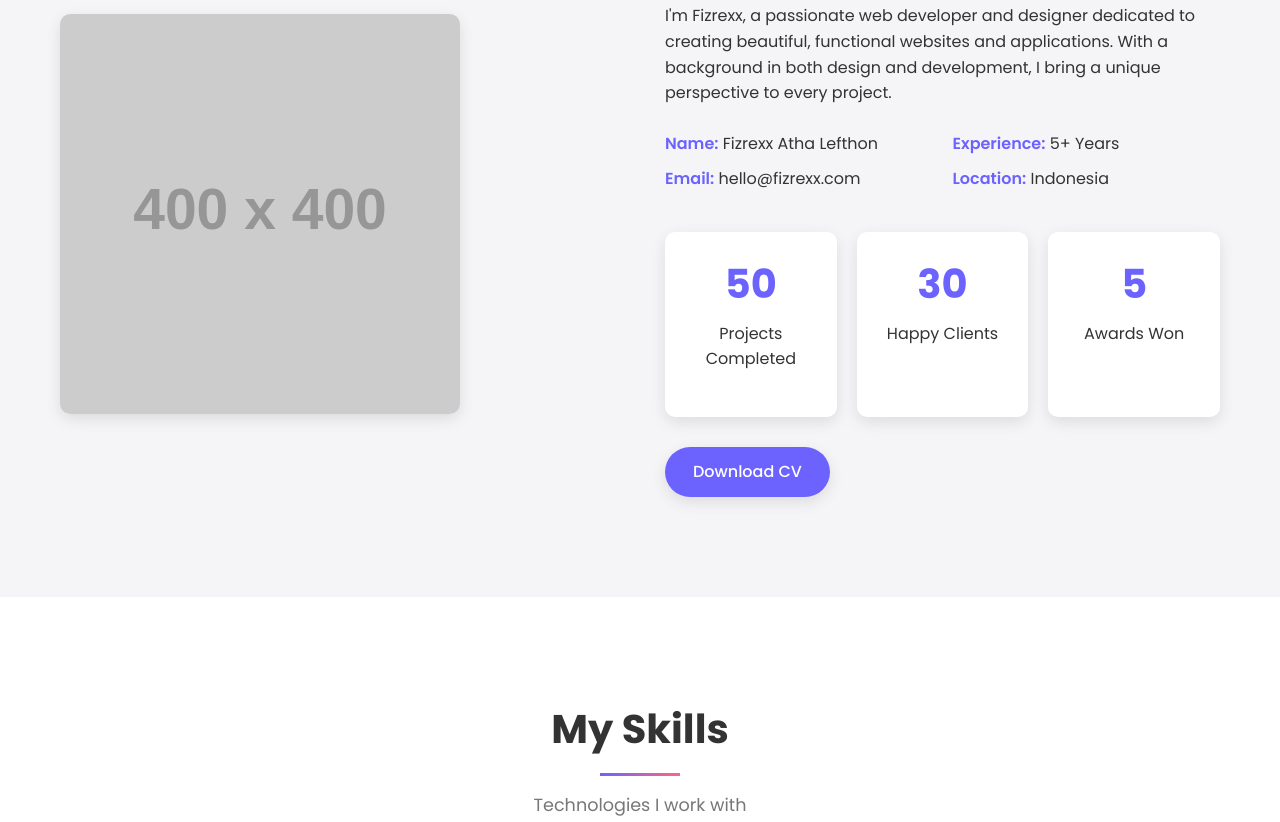
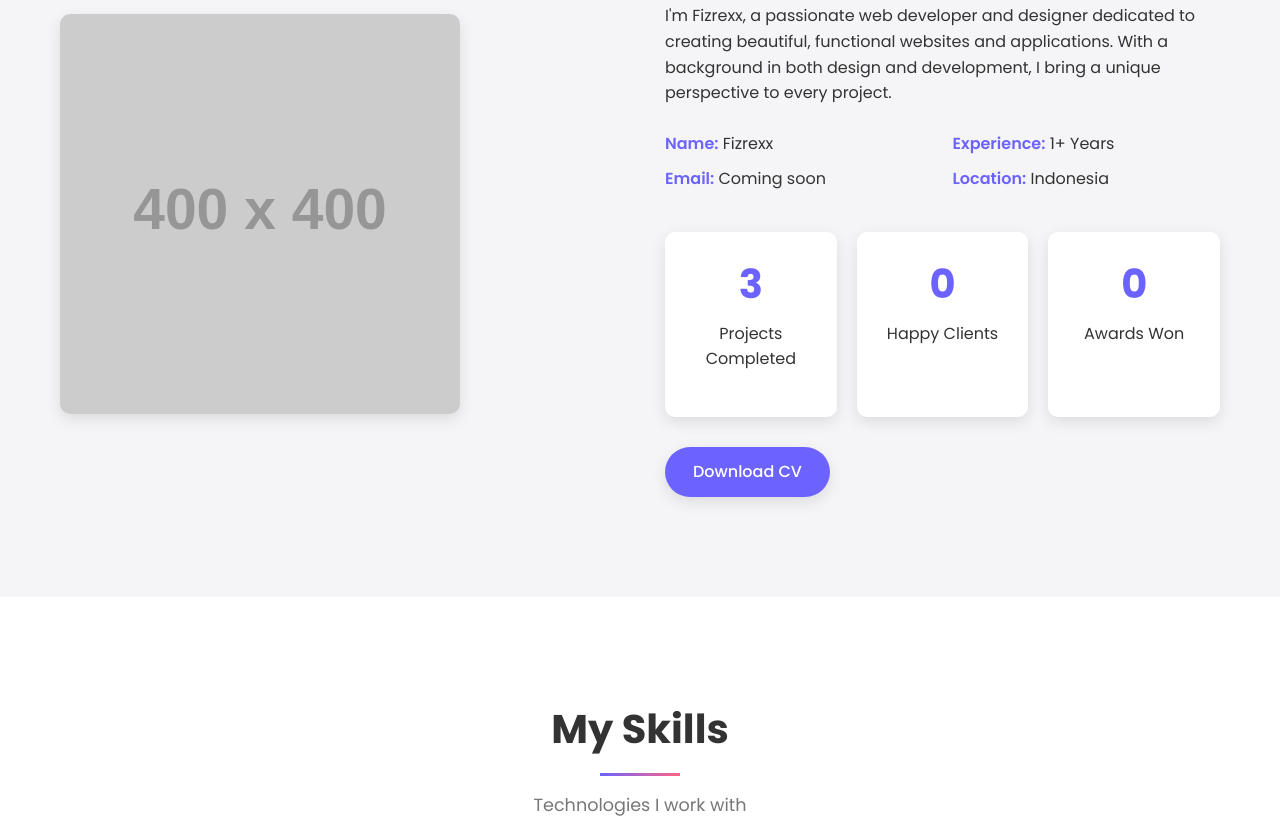
Before and after one commit to Fizrexx/Fizz-ui, a plain HTML site: page index.html in a window 1280 px wide. Shown: the part 1150-1972 px from the top of the page. Drawn offline with nearby package versions, Linux system fonts and the light colour scheme; placeholder pictures from the web are drawn by us.

Commit message:
Update index.html

```diff
--- a/index.html
+++ b/index.html
@@ -79,26 +79,26 @@
 
                     <div class="about-details">
                         <div class="detail-item">
-                            <p><span>Name:</span> Fizrexx Atha Lefthon</p>
-                            <p><span>Email:</span> hello@fizrexx.com</p>
+                            <p><span>Name:</span> Fizrexx </p>
+                            <p><span>Email:</span> Coming soon</p>
                         </div>
                         <div class="detail-item">
-                            <p><span>Experience:</span> 5+ Years</p>
+                            <p><span>Experience:</span> 1+ Years</p>
                             <p><span>Location:</span> Indonesia</p>
                         </div>
                     </div>
 
                     <div class="about-stats">
                         <div class="stat-item">
-                            <div class="stat-number" data-count="50">0</div>
+                            <div class="stat-number" data-count="3">0</div>
                             <p>Projects Completed</p>
                         </div>
                         <div class="stat-item">
-                            <div class="stat-number" data-count="30">0</div>
+                            <div class="stat-number" data-count="0">0</div>
                             <p>Happy Clients</p>
                         </div>
                         <div class="stat-item">
-                            <div class="stat-number" data-count="5">0</div>
+                            <div class="stat-number" data-count="0">0</div>
                             <p>Awards Won</p>
                         </div>
                     </div>
@@ -466,7 +466,7 @@
                         <i class="fas fa-envelope"></i>
                         <div class="contact-text">
                             <h3>Email</h3>
-                            <p>hello@fizrexx.com</p>
+                            <p>Coming soon</p>
                         </div>
                     </div>
 
@@ -474,7 +474,7 @@
                         <i class="fas fa-phone-alt"></i>
                         <div class="contact-text">
                             <h3>Phone</h3>
-                            <p>+62 123 4567 890</p>
+                            <p>+62 822-833-4109</p>
                         </div>
                     </div>
 
@@ -585,7 +585,7 @@
 
             <div class="footer-bottom">
                 <p class="copyright">© <span id="currentYear"></span> Fizrexx. All Rights Reserved</p>
-                <p class="credits">Build by Fizrexx Atha Lefthon | Biayai oleh DanaS</p>
+                <p class="credits">Build by Fizrexx assisted Atha and Lefthon | Biayai oleh DanaS</p>
             </div>
         </div>
     </footer>
```
